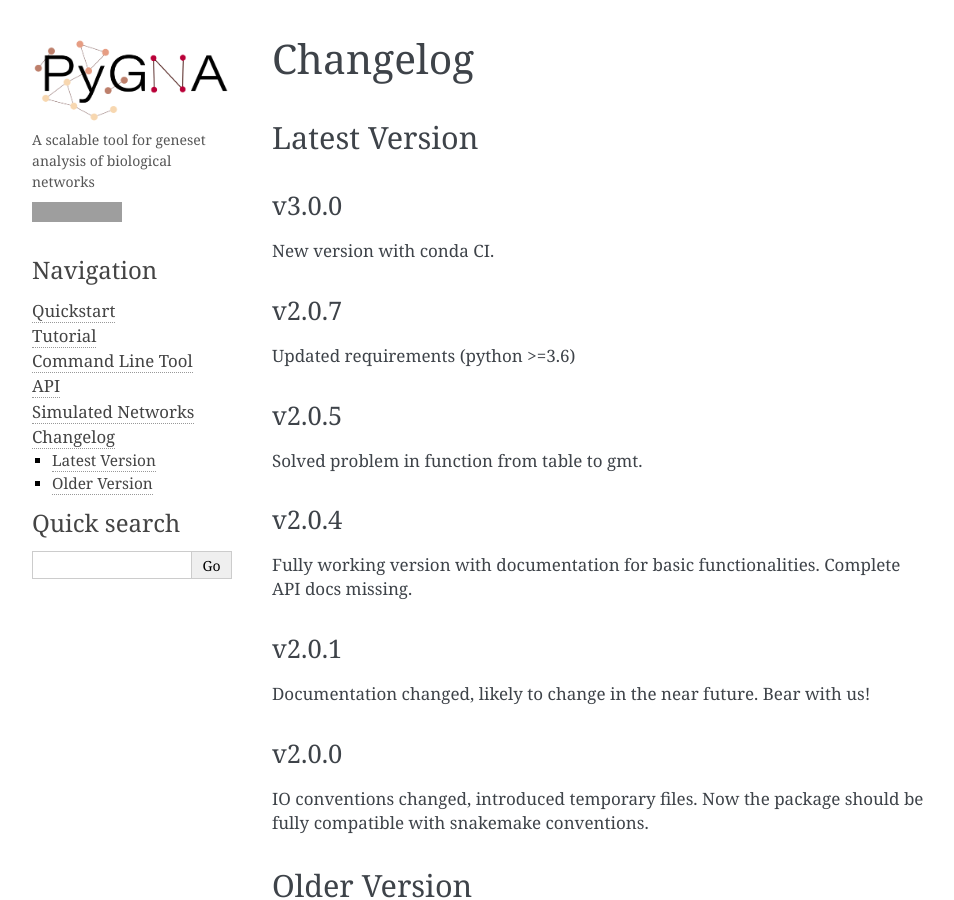
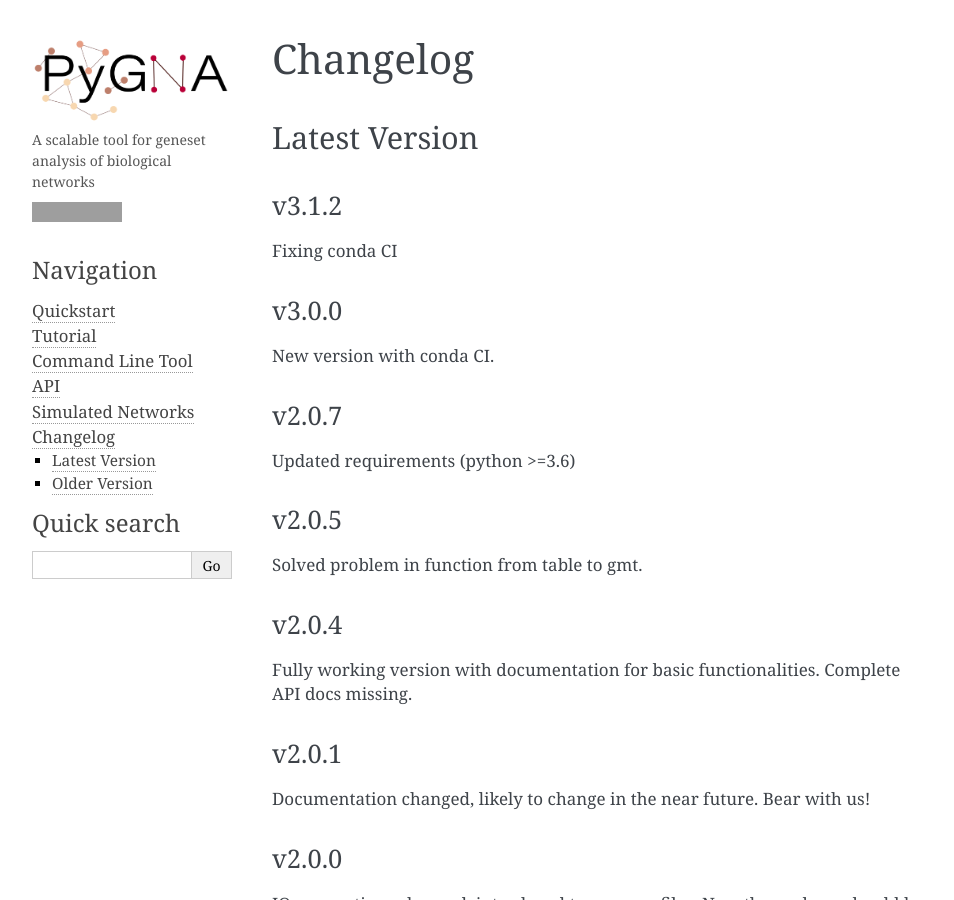
Before and after one commit to stracquadaniolab/pygna, a Sphinx documentation site: the page built from docs/changelog.rst, in a window 1280 px wide and 900 px high. Shown: the whole window, without its empty margins (148-1102 px from the left). Built offline with Sphinx 7.4.7, drawn with Linux system fonts in a browser that asks for light colours; grey boxes are pictures that could not be loaded.

Commit message:
conda fixes

```diff
--- a/docs/changelog.rst
+++ b/docs/changelog.rst
@@ -3,6 +3,10 @@ Changelog
 
 Latest Version
 --------------
+v3.1.2
++++++++
+Fixing conda CI
+
 v3.0.0
 +++++++
 New version with conda CI.
```
Also changed, not shown: .drone.yml (added).
